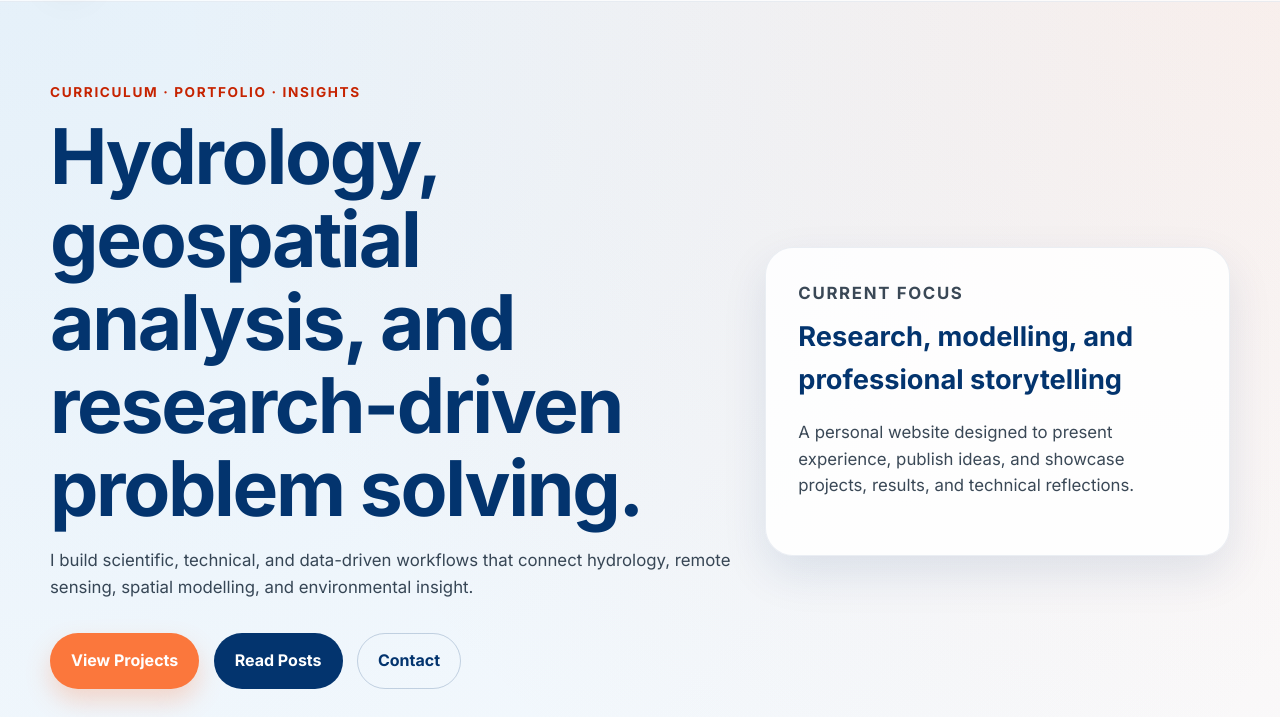
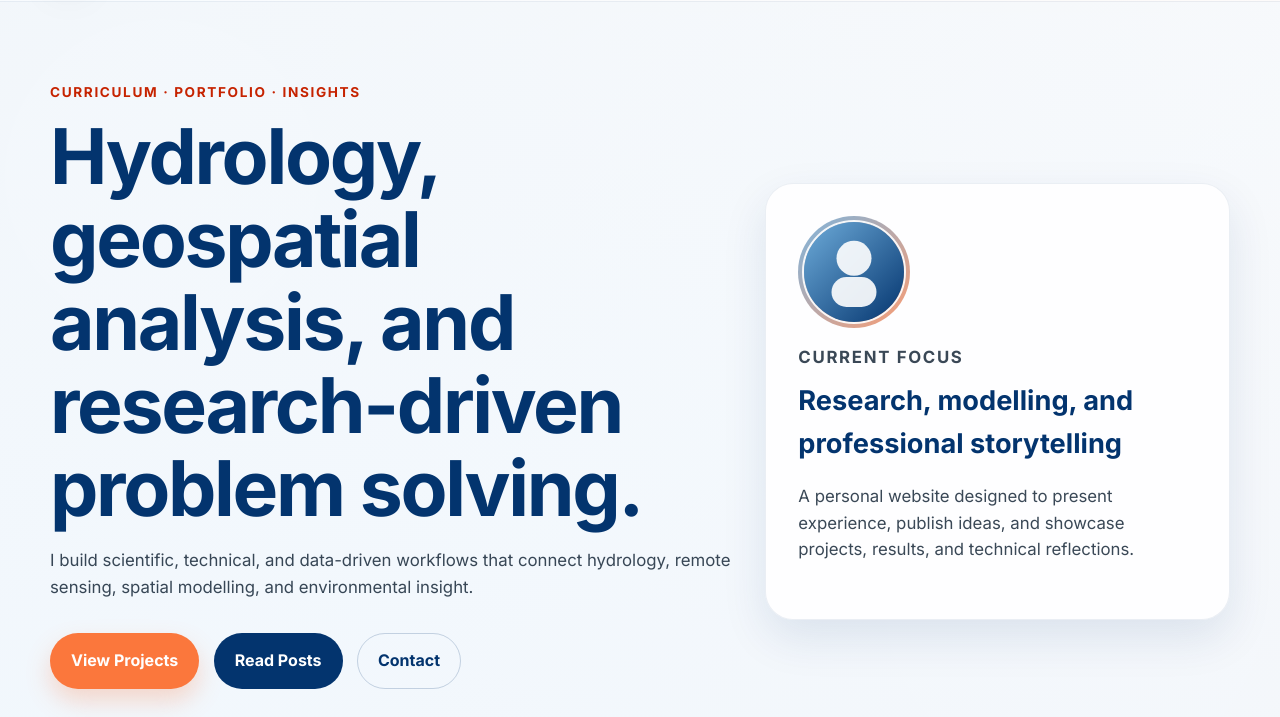
Before and after one commit to diegodinamarca/webCV, a plain HTML site: page index.html in a window 1280 px wide. Shown: the part 83-800 px from the top of the page. Drawn offline with Linux system fonts and the light colour scheme.

Commit message:
Actualizar hero para cargar portada y perfil desde JavaScript

```diff
--- a/css/style.css
+++ b/css/style.css
@@ -212,9 +212,30 @@ select {
   min-height: calc(100vh - var(--header-height));
   display: flex;
   align-items: center;
+  position: relative;
+  overflow: hidden;
+}
+
+.hero-cover {
+  position: absolute;
+  inset: 0;
+  background-position: center;
+  background-size: cover;
+  opacity: 0.18;
+  z-index: 0;
+}
+
+.hero::after {
+  content: "";
+  position: absolute;
+  inset: 0;
+  background: linear-gradient(180deg, rgba(251, 253, 255, 0.86), rgba(243, 248, 253, 0.94));
+  z-index: 0;
 }
 
 .hero-grid {
+  position: relative;
+  z-index: 1;
   display: grid;
   grid-template-columns: 1.25fr 0.85fr;
   gap: 2rem;
@@ -315,6 +336,23 @@ select {
 
 .panel-card {
   padding: 2rem;
+}
+
+.profile-image-wrap {
+  width: 112px;
+  height: 112px;
+  margin-bottom: 1rem;
+  border-radius: 999px;
+  padding: 4px;
+  background: linear-gradient(135deg, rgba(110, 172, 218, 0.9), rgba(251, 119, 60, 0.72));
+}
+
+.profile-image {
+  width: 100%;
+  height: 100%;
+  border-radius: inherit;
+  object-fit: cover;
+  border: 2px solid rgba(255, 255, 255, 0.9);
 }
 
 .panel-label {
--- a/index.html
+++ b/index.html
@@ -45,6 +45,7 @@
 
         <main>
         <section class="hero section" id="hero">
+        <div class="hero-cover" id="hero-cover" aria-hidden="true"></div>
         <div class="container hero-grid">
         <div class="hero-copy reveal">
         <p class="eyebrow">Curriculum · Portfolio · Insights</p>
@@ -67,6 +68,7 @@
 
         <aside class="hero-panel reveal">
         <div class="panel-card glass-card">
+        <div class="profile-image-wrap" id="hero-profile"></div>
         <p class="panel-label">Current Focus</p>
         <h2>Research, modelling, and professional storytelling</h2>
         <p>
--- a/js/data.js
+++ b/js/data.js
@@ -35,6 +35,10 @@ export const PROFILE = {
     { value: "20+", label: "Projects, scripts, and modelling workflows" },
     { value: "Ongoing", label: "Posts, insights, and project summaries" }
   ],
+  images: {
+    heroCover: "assets/images/hero-cover.svg",
+    profile: "assets/images/profile.svg"
+  },
   contact: [
     { label: "Email", value: "diegodinamarca@email.com", href: "mailto:diegodinamarca@email.com" },
     { label: "LinkedIn", value: "linkedin.com/in/diegodinamarca", href: "#" },
--- a/js/main.js
+++ b/js/main.js
@@ -9,6 +9,7 @@ import {
 
 import {
   renderNav,
+  renderHeroImages,
   renderHeroMeta,
   renderMiniStats,
   renderAbout,
@@ -59,6 +60,7 @@ const getFilteredPosts = () =>
 
   const initContent = () => {
     renderNav(NAV_ITEMS);
+    renderHeroImages(PROFILE.images);
     //renderHeroMeta(PROFILE.heroMeta);
     //renderMiniStats(PROFILE.miniStats);
     renderAbout(PROFILE);
--- a/js/ui.js
+++ b/js/ui.js
@@ -14,7 +14,9 @@ const SELECTORS = {
   currentYear: "#current-year",
   navToggle: ".nav-toggle",
   siteNav: ".site-nav",
-  reveal: ".reveal"
+  reveal: ".reveal",
+  heroCover: "#hero-cover",
+  heroProfile: "#hero-profile"
 };
 
 export const getElement = (selector, scope = document) => scope.querySelector(selector);
@@ -66,6 +68,29 @@ export const renderNav = (items) => {
   });
 
   clearAndAppend(navList, links);
+};
+
+
+export const renderHeroImages = ({ heroCover, profile }) => {
+  const cover = getElement(SELECTORS.heroCover);
+  const profileContainer = getElement(SELECTORS.heroProfile);
+
+  if (cover && heroCover) {
+    cover.style.backgroundImage = `url("${heroCover}")`;
+  }
+
+  if (profileContainer && profile) {
+    profileContainer.innerHTML = "";
+    const profileImage = createElement({
+      tag: "img",
+      className: "profile-image",
+      attrs: {
+        src: profile,
+        alt: "Profile portrait"
+      }
+    });
+    profileContainer.appendChild(profileImage);
+  }
 };
 
 export const renderHeroMeta = (items) => {
```
Also changed, not shown: assets/images/hero-cover.svg (added), assets/images/profile.svg (added).
